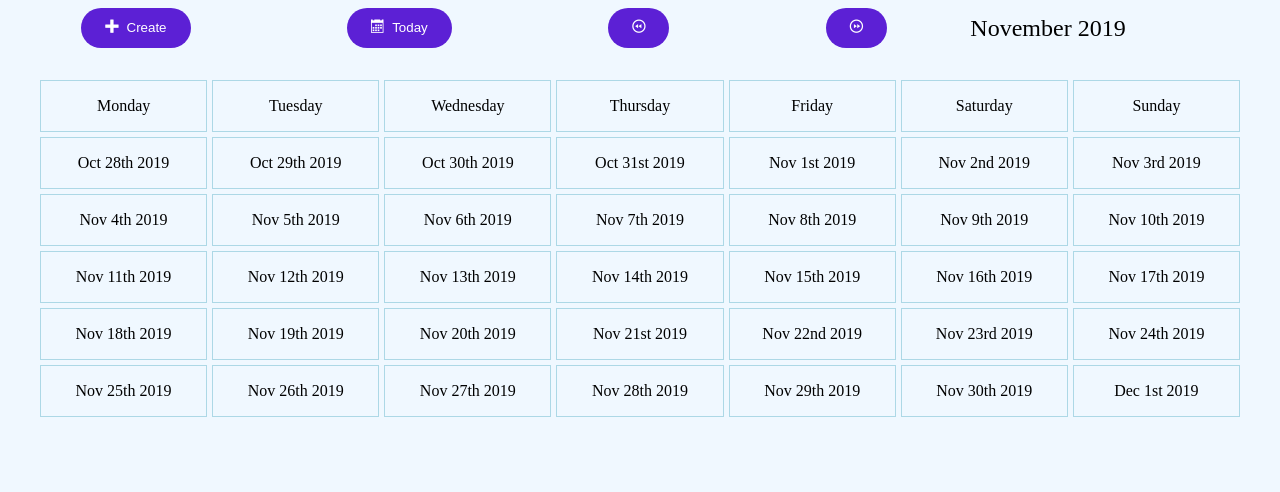
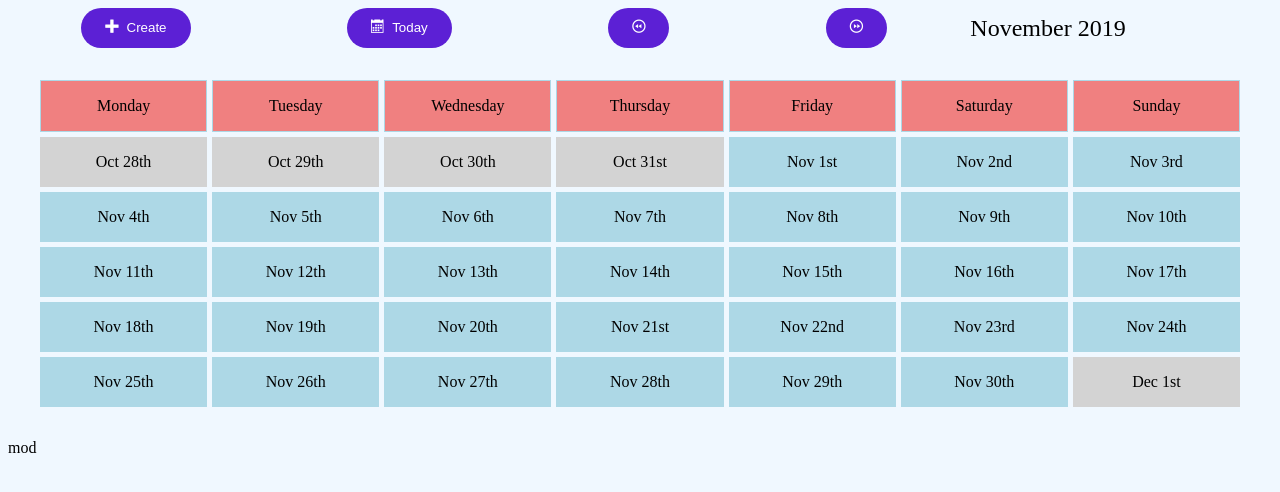
Before and after one commit to tandaraelena/reminder-app, a React (Create React App) app: page / in a window 1280 px wide. Shown: the top 492 px of the page. Built offline with nearby package versions, Linux system fonts and the light colour scheme.

Commit message:
create a modal component and style the calendar cells

```diff
--- a/src/component/app/app.component.jsx
+++ b/src/component/app/app.component.jsx
@@ -1,12 +1,14 @@
 import React from 'react';
 import { ActionBar } from '../action-bar';
 import { Calendar } from '../calendar';
+import { Modal } from '../modal';
 
 const ReminderApp = () => {
   return (
     <div>
       <ActionBar/>
       <Calendar/>
+      <Modal/>
     </div>
   )
 }
--- a/src/component/calendar/calendar.component.jsx
+++ b/src/component/calendar/calendar.component.jsx
@@ -14,8 +14,10 @@ const Calendar = () => {
   }
 
   const renderCalendarBody = () => {
-    return dayList.map(({ date }) => (
-      <StyledCalendarCell key={date}>{date}</StyledCalendarCell>
+    const currentMonth = moment().format('MMM');
+
+    return dayList.map(({ date, month }) => (
+      <StyledCalendarCell key={date} inMonth={currentMonth === month}>{date}</StyledCalendarCell>
     ))
   }
 
@@ -26,19 +28,9 @@ const Calendar = () => {
     .minute(0)
     .second(0);
 
-  const firstDayInCalendar = moment()
-    .locale('en-gb')
-    .date(1)
-    .hour(0)
-    .minute(0)
-    .second(0)
+  const firstDayInCalendar = firstDayInMonth
     .subtract(
-      moment()
-        .locale('en-gb')
-        .date(1)
-        .hour(0)
-        .minute(0)
-        .second(0).weekday() - 1,
+      firstDayInMonth.weekday() - 1,
         'd'
     )
 
@@ -51,7 +43,8 @@ const Calendar = () => {
     }))
     .map(({ time }) => ({
       time,
-      date: moment(time).format('MMM Do YYYY')
+      date: moment(time).format('MMM Do'),
+      month: moment(time).format('MMM')
     }))
 
   return (
--- a/src/component/calendar/calendar.style.js
+++ b/src/component/calendar/calendar.style.js
@@ -4,12 +4,14 @@ export const StyledCalendarHeader = styled.div`
   padding: 1rem 0;
   text-align: center;
   border: 1px solid lightblue;
+  background-color: lightcoral;
 `
 
 export const StyledCalendarCell = styled.div`
   padding: 1rem 0;
   text-align: center;
-  border: 1px solid lightblue;
+  cursor: pointer;
+  background-color: ${({ inMonth }) => inMonth ? 'lightblue' : 'lightgrey'}
 `
 
 export const StyledCalendar = styled.div`
--- /dev/null
+++ b/src/component/modal/index.js
@@ -0,0 +1 @@
+export { Modal } from './modal.component'
--- /dev/null
+++ b/src/component/modal/modal.component.jsx
@@ -0,0 +1,11 @@
+import React from 'react'
+
+const Modal = ({ children }) => {
+  return (
+    <div>
+      mod
+    </div>
+  )
+}
+
+export { Modal }
```
Also changed, not shown: src/component/modal/modal.style.js (added).
